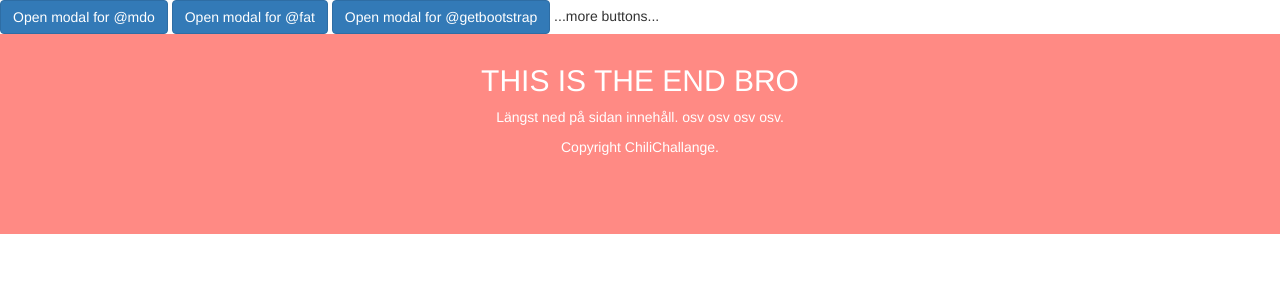
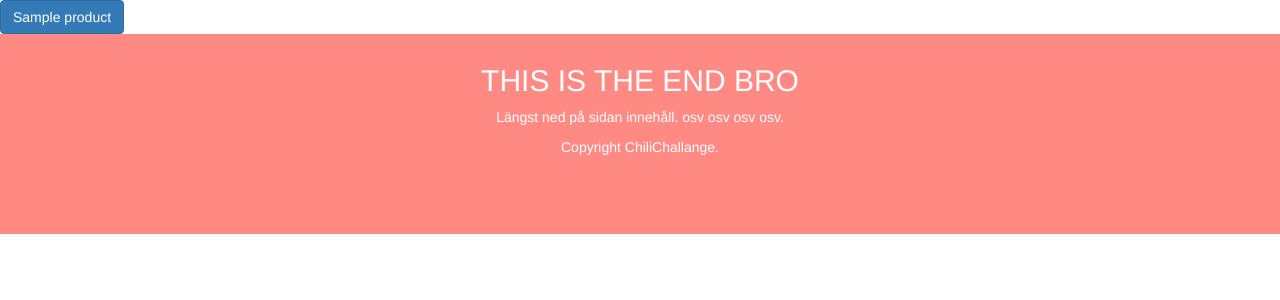
Before and after one commit to linusgalen/chilichallenge, a Flask app: page /aboutchili in a window 1280 px wide. Shown: the top 300 px of the page. Run offline with Flask 2, Linux system fonts and the light colour scheme; tables that the repository leaves empty hold one stand-in row (values such as "Sample post"); some libraries are stand-ins or nearby versions.

Commit message:
added some modals

```diff
--- a/app/templates/aboutchili.html
+++ b/app/templates/aboutchili.html
@@ -1,35 +1,43 @@
 {% extends "base.html" %}
 {% block content %}
+{% for product in product_list %}
+<button type="button" class="btn btn-primary" data-toggle="modal" data-target="#exampleModal" data-whatever=""> {{ product.name }} </button>
 
-<button type="button" class="btn btn-primary" data-toggle="modal" data-target="#exampleModal" data-whatever="@mdo">Open modal for @mdo</button>
-<button type="button" class="btn btn-primary" data-toggle="modal" data-target="#exampleModal" data-whatever="@fat">Open modal for @fat</button>
-<button type="button" class="btn btn-primary" data-toggle="modal" data-target="#exampleModal" data-whatever="@getbootstrap">Open modal for @getbootstrap</button>
-...more buttons...
+
 
 <div class="modal fade" id="exampleModal" tabindex="-1" role="dialog" aria-labelledby="exampleModalLabel">
   <div class="modal-dialog" role="document">
     <div class="modal-content">
       <div class="modal-header">
         <button type="button" class="close" data-dismiss="modal" aria-label="Close"><span aria-hidden="true">&times;</span></button>
-        <h4 class="modal-title" id="exampleModalLabel">New message</h4>
+        <h4 class="modal-title" id="exampleModalLabel">{{ product.name }}</h4>
       </div>
       <div class="modal-body">
         <form>
-          <div class="form-group">
-            <label for="recipient-name" class="control-label">Recipient:</label>
-            <input type="text" class="form-control" id="recipient-name">
-          </div>
-          <div class="form-group">
-            <label for="message-text" class="control-label">Message:</label>
-            <textarea class="form-control" id="message-text"></textarea>
-          </div>
+            {% if product.imgurl %}
+                {{ product.imgurl }}
+            {% endif %}
+
+            {% if product.description %}
+                <p>
+                {{ product.description }}
+                </p>
+            {% endif %}
+
+
+            {% if product %}
+                <p>
+                {{ product.price }}
+                </p>
+            {% endif %}
+
         </form>
       </div>
       <div class="modal-footer">
         <button type="button" class="btn btn-default" data-dismiss="modal">Close</button>
-        <button type="button" class="btn btn-primary">Send message</button>
       </div>
     </div>
   </div>
 </div>
+{% endfor %}
 {% endblock %}
--- a/app/views.py
+++ b/app/views.py
@@ -101,11 +101,10 @@ def profile_page():
 @app.route('/aboutchili', methods=["GET"])
 def aboutchili():
     product_list = Product.query.all()
-    product=product_list
     return render_template('aboutchili.html',
-                           product_list=product)
-#
-# @app.route('/aboutchili/<int: product_id>')
-# def product(product_id):
-#     product =db.session.query(Product).get(product_id).seralize
-#     return jsonify(product)
+                           product_list=product_list)
+
+@app.route('/aboutchili/<int:product_id>')
+def product(product_id):
+    product =db.session.query(Product).get(product_id).seralize
+    return jsonify(product)
```
